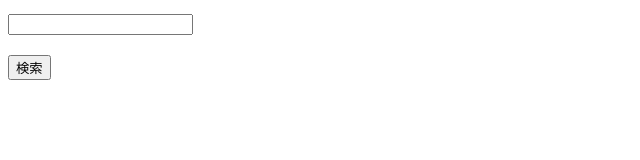
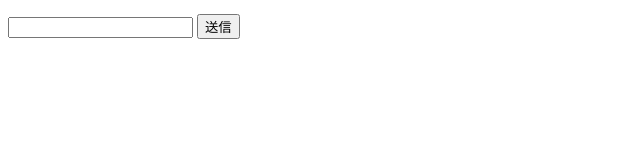
Before and after one commit to Gobousei/score.sarch, a plain HTML site: page index.html in a window 1280 px wide. Shown: the whole page, without its empty margins (0-640 px from the left). Drawn offline with Linux system fonts and the light colour scheme.

Commit message:
show massage

```diff
--- a/index.html
+++ b/index.html
@@ -1,16 +1,13 @@
 <!DOCTYPE html>
-<html>
 <head>
 <link rel="stylesheet" href="css/style.css">
 </head>
-
-    </head>
     <body>
-<label><input type="text" id="text1"></label>
-<input type="button" value="検索" id="checkButton">
-</p>
-
-<p id="msg"></p>
+  <form id="form1" action="#">
+    <input type="text" id="input-message">
+    <input type="button" onclick="showMessage()" value="送信">
+  </form>
+  <p id="output-message"></p>
 <script scr="js/script.js"></script>
 </body>
 </html>
```
